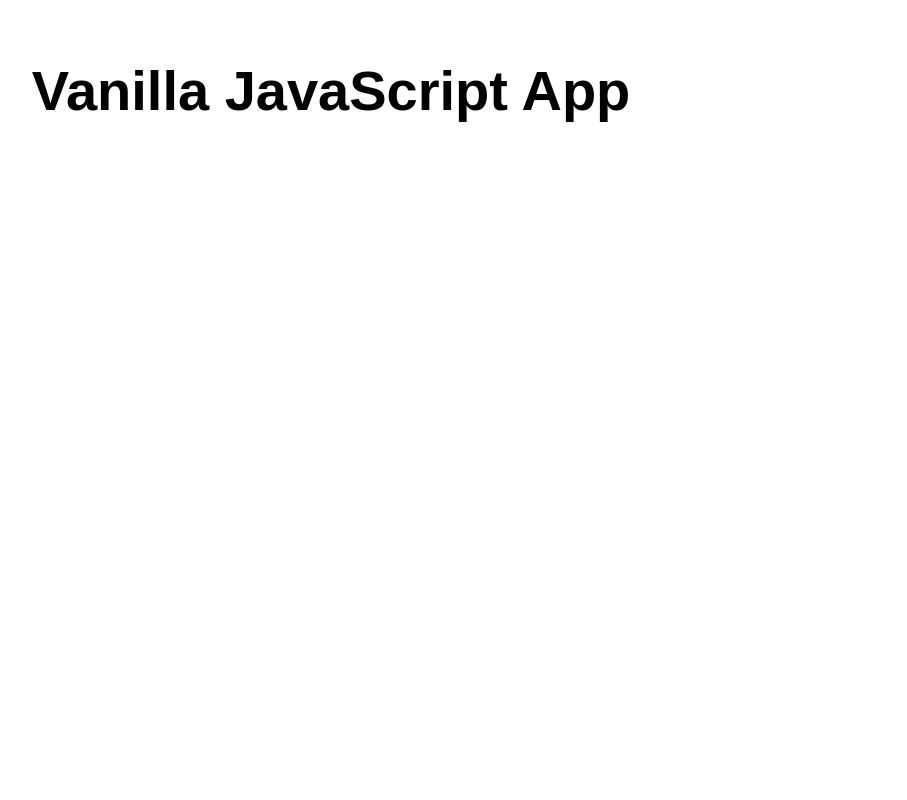
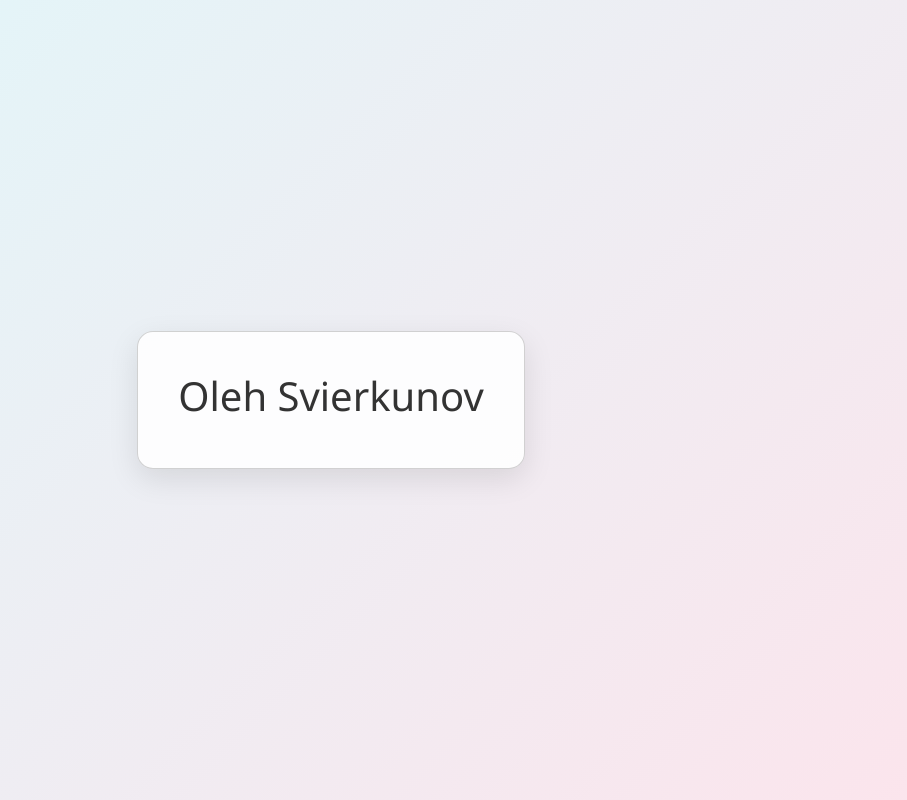
Before and after one commit to unsver/oleh-page, a website: page src/index.html in a window 1280 px wide. Shown: the whole page, without its empty margins (309-1216 px from the left). Drawn offline with nearby package versions, Linux system fonts and the light colour scheme.

Commit message:
Add files via upload

```diff
--- a/src/index.html
+++ b/src/index.html
@@ -1,17 +1,47 @@
+<!-- index.html -->
 <!DOCTYPE html>
-<html lang="en">
+<html lang="uk">
+<head>
+    <meta charset="UTF-8" />
+    <meta name="viewport" content="width=device-width, initial-scale=1.0"/>
+    <title>Сторінка Oleh Svierkunov</title>
+    <link href="https://cdn.jsdelivr.net/npm/bootstrap@5.3.0/dist/css/bootstrap.min.css" rel="stylesheet"/>
+    <style>
+        body {
+            min-height: 100vh;
+            margin: 0;
+            display: flex;
+            justify-content: center;
+            align-items: center;
+            background: linear-gradient(135deg, #e0f7fa, #fce4ec);
+            font-family: 'Segoe UI', sans-serif;
+        }
 
-<head>
-  <meta charset="UTF-8">
-  <meta name="viewport" content="width=device-width, initial-scale=1.0">
-  <link rel="stylesheet" href="styles.css">
-  <title>Vanilla JavaScript App</title>
+        .card {
+            background-color: #ffffffdd;
+            border-radius: 16px;
+            padding: 40px;
+            box-shadow: 0 10px 30px rgba(0,0,0,0.1);
+            transition: transform 0.3s ease;
+        }
+
+        .card:hover {
+            transform: scale(1.02);
+        }
+
+        h1 {
+            font-size: 2.5rem;
+            color: #333;
+        }
+
+        p {
+            color: #555;
+        }
+    </style>
 </head>
-
 <body>
-  <main>
-    <h1>Vanilla JavaScript App</h1>
-  </main>
+<div class="card text-center">
+    <h1>Oleh Svierkunov</h1>
+</div>
 </body>
-
 </html>
```
